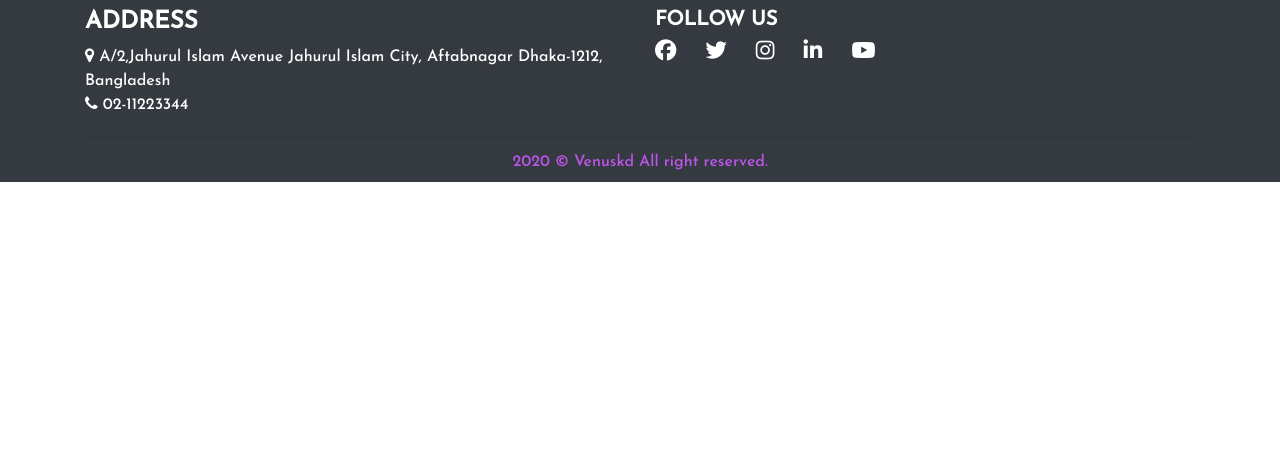
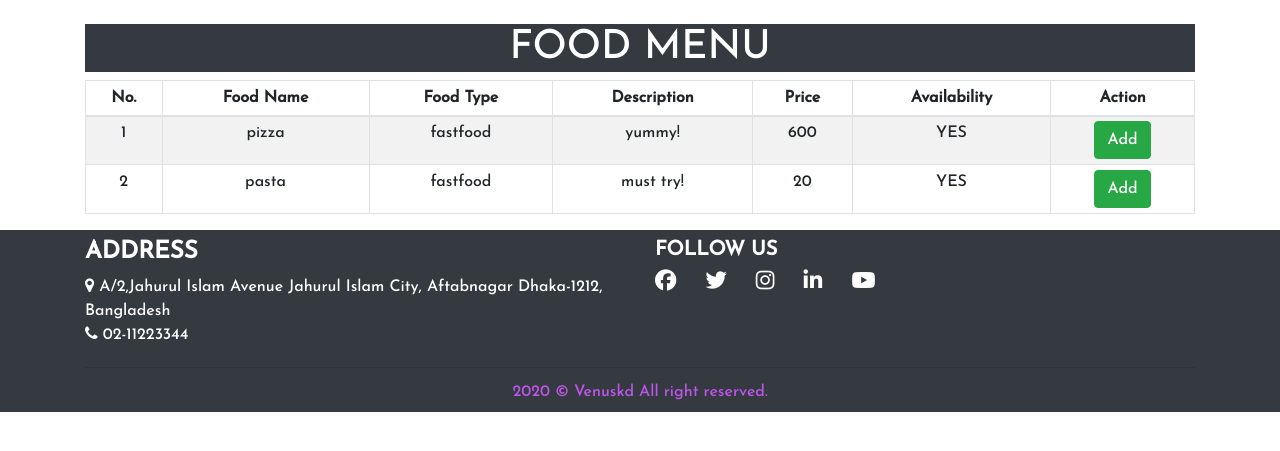
Before and after one commit to kamruzzaman-leeon/rms, a PHP site: page /menu.php in a window 1280 px wide. Shown: the part 76-527 px from the top of the page. Run offline with PHP 8.4, Linux system fonts and the light colour scheme; a user stored in the database is signed in; data comes from the database, SQL or seed files in the repository; both versions use the stored data as it was after the commit; some libraries are stand-ins or nearby versions.

Commit message:
update 13 may 2020

```diff
--- a/admin/backreservation.php
+++ b/admin/backreservation.php
@@ -5,7 +5,7 @@
 	if ($result->num_rows > 0) {
 		$number=1;
 		while($row = $result->fetch_assoc()) {
-			// $p=$row['status']?'pending':'h';
+
 ?>
 		<tr>
 			<td><?=$number;?></td>
@@ -15,7 +15,7 @@
 			<td><?=$row['date'];?></td>
 			<td><?=$row['person'];?></td>
 			<td><?=$row['slot'];?></td>
-			<td><?=$row['status']?'Pending':'Approve'?></td>
+			<td><?=$row['status']?'pending':'approve'?></td>
 			<td><button type="button" class="btn btn-success" data-dismiss="modal" onclick="change(<?=$row['reservation_id'];?>)">approve</button></td>
 		</tr>
 
--- a/admin/customer.php
+++ b/admin/customer.php
@@ -10,7 +10,7 @@
 
 
 
-			<table class="table table-striped table-bordered text-center table-hover">
+			<table class="table table-striped table-bordered text-center table-hover table-sm">
 				<tr>
 					<th>No</th>
 					<th>Customer ID</th>
--- /dev/null
+++ b/backmenu.php
@@ -0,0 +1,27 @@
+<?php
+	include 'db.php';
+	$sql = "SELECT  `foodname`, `foodtype`, `description`, `price`, `availability` FROM `food`";
+	$result = $con->query($sql);
+	if ($result->num_rows > 0) {
+		$number=1;
+		while($row = $result->fetch_assoc()) {
+
+?>
+<tr>
+	<td><?=$number;?></td>
+	<td><?=$row['foodname'];?></td>
+	<td><?=$row['foodtype'];?></td>
+	<td><?=$row['description'];?></td>
+	<td><?=$row['price'];?></td>
+	<td><?=$row['availability'];?></td>
+	<td><button type="button" class="btn btn-success" data-dismiss="modal" onclick="">Add</button></td>
+</tr>
+<?php
+$number++;
+}
+}
+else {
+	echo "0 results";
+}
+mysqli_close($con);
+?>
--- a/index.php
+++ b/index.php
@@ -34,7 +34,7 @@
 							<li class="nav-item dropdown">
 								<a class="nav-link dropdown-toggle" href="#" id="navbarDropdown" role="button" data-toggle="dropdown" aria-haspopup="true" aria-expanded="false"><i class="fa fa-fw fa-user"></i><?php echo $_SESSION['username'];?></a>
 								<div class="dropdown-menu" aria-labelledby="navbarDropdown">
-									<a class="dropdown-item" href="#"><i class="fas fa-edit"></i> Edit</a>
+									<a class="dropdown-item" href="edit.php"><i class="fas fa-edit"></i> Edit</a>
 									<a class="dropdown-item" href="#"><i class="fas fa-cookie-bite"></i> Order</a>
 									<div class="dropdown-divider"></div><a class="dropdown-item" href="logout.php"><i class="fas fa-sign-out-alt"></i> Logout</a>
 								</div>
--- a/menu.php
+++ b/menu.php
@@ -9,6 +9,7 @@
 
 	<body>
 		<div>
+
 			<header>
 				<!-- header part -->
 				<nav class="navbar navbar-expand-lg navbar-dark bg-dark">
@@ -33,7 +34,7 @@
 							<li class="nav-item dropdown">
 								<a class="nav-link dropdown-toggle" href="#" id="navbarDropdown" role="button" data-toggle="dropdown" aria-haspopup="true" aria-expanded="false"><i class="fa fa-fw fa-user"></i><?php echo $_SESSION['username'];?> </a>
 								<div class="dropdown-menu" aria-labelledby="navbarDropdown">
-									<a class="dropdown-item" href="#"><i class="fas fa-edit"></i> Edit</a>
+									<a class="dropdown-item" href="edit.php"><i class="fas fa-edit"></i> Edit</a>
 									<a class="dropdown-item" href="#"><i class="fas fa-cookie-bite"></i> Order</a>
 									<div class="dropdown-divider"></div><a class="dropdown-item" href="logout.php"><i class="fas fa-sign-out-alt"></i> Logout</a>
 								</div>
@@ -50,4 +51,45 @@
 					</div>
 				</nav>
 			</header>
-			<?php include'common/footer.php'; ?>
+		</div>
+			<br>
+
+			<div class="container">
+				<h1 class="text-white bg-dark text-uppercase text-center">Food Menu</h1>
+				<table class="table table-bordered table-striped text-center table-hover table-sm">
+					<thead>
+						<tr>
+							<th>No.</th>
+							<th>Food Name</th>
+							<th>Food Type</th>
+							<th>Description</th>
+							<th>Price</th>
+							<th>Availability</th>
+							<th>Action</th>
+						</tr>
+					</thead>
+					<tbody id="table">
+
+					</tbody>
+				</table>
+			</div>
+
+		<?php include'common/footer.php'; ?>
+		<script>
+
+
+		function loadDATA() {
+			$.ajax({
+		url: "backmenu.php",
+		type: "POST",
+		cache: false,
+		success: function(data){
+			$('#table').html(data);
+		}
+		});
+		}
+		loadDATA()
+		</script>
+
+	</body>
+</html>
--- a/reservation.php
+++ b/reservation.php
@@ -113,7 +113,7 @@
 				</div>
 			</div>
 	</section>
-<?php include'common/footer.php'; ?>
+	<?php include'common/footer.php'; ?>
 		<script>
 			$(document).ready(function()
 			{
```
Also changed, not shown: admin/reservation.php (+1 -8 lines), rms.sql (+4 -3 lines), edit.php (added).
